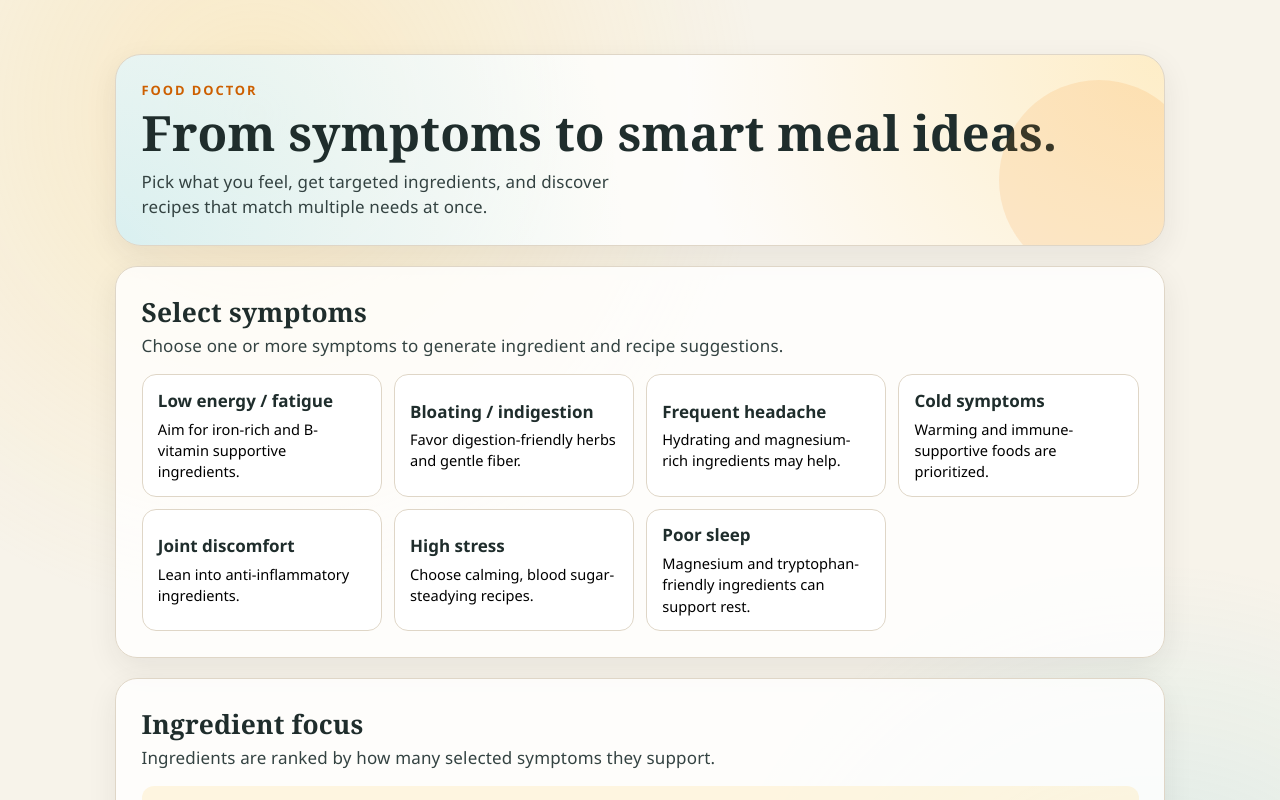
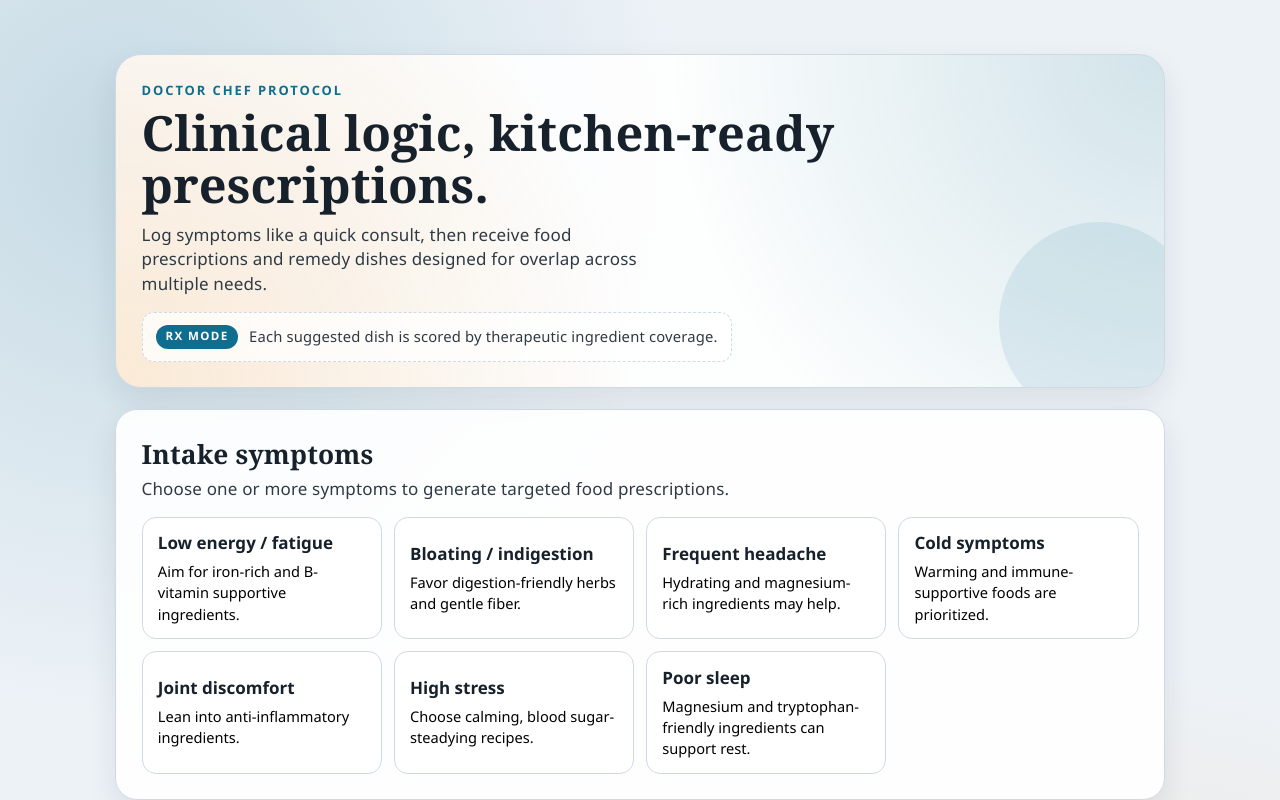
Before and after one commit to pushittothecloud/food-doctor, a React (Vite) app: page / in a window 1280 px wide. Shown: the top 800 px of the page. Built offline with nearby package versions, Linux system fonts and the light colour scheme.

Commit message:
Apply Doctor Chef clinical-chef theme

```diff
--- a/src/App.css
+++ b/src/App.css
@@ -13,8 +13,8 @@
   border-radius: 26px;
   padding: clamp(1.4rem, 2vw, 2rem);
   background:
-    radial-gradient(circle at 100% 0%, rgba(255, 209, 102, 0.35), transparent 45%),
-    radial-gradient(circle at 0% 100%, rgba(76, 195, 217, 0.2), transparent 48%),
+    radial-gradient(circle at 100% 0%, rgba(15, 109, 143, 0.18), transparent 45%),
+    radial-gradient(circle at 0% 100%, rgba(245, 159, 58, 0.2), transparent 48%),
     var(--panel-bg);
   box-shadow: var(--soft-shadow);
   overflow: hidden;
@@ -28,7 +28,7 @@
   width: 200px;
   height: 200px;
   border-radius: 50%;
-  background: rgba(247, 127, 0, 0.12);
+  background: rgba(15, 109, 143, 0.1);
 }
 
 .eyebrow {
@@ -42,6 +42,31 @@
 
 .hero-copy {
   max-width: 52ch;
+}
+
+.hero-note {
+  margin-top: 0.9rem;
+  padding: 0.7rem 0.8rem;
+  border-radius: 12px;
+  border: 1px dashed var(--panel-border);
+  display: inline-flex;
+  gap: 0.65rem;
+  align-items: center;
+  background: rgba(255, 255, 255, 0.75);
+}
+
+.hero-note p {
+  font-size: 0.87rem;
+}
+
+.rx-tag {
+  font-size: 0.68rem;
+  font-weight: 800;
+  letter-spacing: 0.12em;
+  border-radius: 999px;
+  color: #ffffff;
+  background: var(--accent-strong);
+  padding: 0.22rem 0.55rem;
 }
 
 .panel {
@@ -85,7 +110,7 @@
 
 .symptom-chip.is-selected {
   border-color: var(--accent-strong);
-  background: linear-gradient(160deg, rgba(247, 127, 0, 0.12), rgba(76, 195, 217, 0.09));
+  background: linear-gradient(160deg, rgba(15, 109, 143, 0.14), rgba(245, 159, 58, 0.1));
 }
 
 .symptom-title {
@@ -125,8 +150,8 @@
 }
 
 .score-pill {
-  background: rgba(76, 195, 217, 0.18);
-  color: #005f6b;
+  background: rgba(15, 109, 143, 0.17);
+  color: #0c5a76;
   border-radius: 999px;
   padding: 0.25rem 0.6rem;
   font-size: 0.78rem;
@@ -163,6 +188,15 @@
   font-size: 1.1rem;
 }
 
+.rx-line {
+  margin: 0;
+  color: var(--accent-strong);
+  letter-spacing: 0.12em;
+  font-size: 0.68rem;
+  text-transform: uppercase;
+  font-weight: 800;
+}
+
 .recipe-description,
 .recipe-time {
   margin: 0;
@@ -190,11 +224,11 @@
 
 .mini-chip,
 .symptom-count {
-  background: rgba(247, 127, 0, 0.15);
+  background: rgba(245, 159, 58, 0.2);
   border-radius: 999px;
   padding: 0.2rem 0.55rem;
   font-size: 0.75rem;
-  color: #8f4100;
+  color: #8a4f0f;
   font-weight: 600;
   width: fit-content;
 }
@@ -211,7 +245,7 @@
   margin: 0;
   padding: 0.8rem;
   border-radius: 12px;
-  background: rgba(255, 209, 102, 0.18);
+  background: rgba(15, 109, 143, 0.12);
 }
 
 @keyframes rise {
--- a/src/App.tsx
+++ b/src/App.tsx
@@ -32,12 +32,16 @@ function App() {
   return (
     <main className="app-shell">
       <header className="hero">
-        <p className="eyebrow">Food Doctor</p>
-        <h1>From symptoms to smart meal ideas.</h1>
+        <p className="eyebrow">Doctor Chef Protocol</p>
+        <h1>Clinical logic, kitchen-ready prescriptions.</h1>
         <p className="hero-copy">
-          Pick what you feel, get targeted ingredients, and discover recipes that
-          match multiple needs at once.
+          Log symptoms like a quick consult, then receive food prescriptions and
+          remedy dishes designed for overlap across multiple needs.
         </p>
+        <div className="hero-note">
+          <span className="rx-tag">RX MODE</span>
+          <p>Each suggested dish is scored by therapeutic ingredient coverage.</p>
+        </div>
       </header>
 
       <SymptomPicker
@@ -48,9 +52,9 @@ function App() {
 
       <section className="panel">
         <div className="panel-heading">
-          <h2>Ingredient focus</h2>
+          <h2>Prescription ingredients</h2>
           <p>
-            Ingredients are ranked by how many selected symptoms they support.
+            Ingredients are ranked by how many selected symptoms they can support.
           </p>
         </div>
         {ingredientRecommendations.length === 0 ? (
@@ -74,8 +78,8 @@ function App() {
 
       <section className="panel">
         <div className="panel-heading">
-          <h2>Recipe suggestions</h2>
-          <p>Recipes are scored by ingredient overlap and symptom coverage.</p>
+          <h2>Remedy dish suggestions</h2>
+          <p>Dishes are scored by ingredient overlap and symptom coverage.</p>
         </div>
         {recipeRecommendations.length === 0 ? (
           <p className="empty-state">
--- a/src/components/RecipeCard.tsx
+++ b/src/components/RecipeCard.tsx
@@ -6,17 +6,21 @@ interface RecipeCardProps {
 
 export function RecipeCard({ recommendation }: RecipeCardProps) {
   const { recipe, matchedIngredients, matchedSymptoms, score } = recommendation
+  const protocolCode = recipe.id.slice(0, 3).toUpperCase()
 
   return (
     <article className="recipe-card">
       <div className="recipe-top">
-        <h3>{recipe.name}</h3>
-        <span className="score-pill">Match score {score}</span>
+        <div>
+          <p className="rx-line">Rx: {protocolCode}</p>
+          <h3>{recipe.name}</h3>
+        </div>
+        <span className="score-pill">Clinical fit {score}</span>
       </div>
       <p className="recipe-description">{recipe.description}</p>
-      <p className="recipe-time">Time: {recipe.time}</p>
+      <p className="recipe-time">Kitchen time: {recipe.time}</p>
       <div className="meta-row">
-        <span className="meta-label">Matched ingredients</span>
+        <span className="meta-label">Prescribed ingredients</span>
         <div className="mini-chips">
           {matchedIngredients.map((ingredient) => (
             <span key={ingredient} className="mini-chip">
@@ -26,9 +30,10 @@ export function RecipeCard({ recommendation }: RecipeCardProps) {
         </div>
       </div>
       <div className="meta-row">
-        <span className="meta-label">Covers symptoms</span>
+        <span className="meta-label">Symptoms covered</span>
         <span className="symptom-count">{matchedSymptoms.length}</span>
       </div>
+      <p className="meta-label">Preparation protocol</p>
       <ol className="directions">
         {recipe.directions.map((step) => (
           <li key={step}>{step}</li>
--- a/src/components/SymptomPicker.tsx
+++ b/src/components/SymptomPicker.tsx
@@ -14,8 +14,8 @@ export function SymptomPicker({
   return (
     <section className="panel">
       <div className="panel-heading">
-        <h2>Select symptoms</h2>
-        <p>Choose one or more symptoms to generate ingredient and recipe suggestions.</p>
+        <h2>Intake symptoms</h2>
+        <p>Choose one or more symptoms to generate targeted food prescriptions.</p>
       </div>
       <div className="chip-grid">
         {symptoms.map((symptom) => {
--- a/src/index.css
+++ b/src/index.css
@@ -1,13 +1,13 @@
 :root {
-  --ink: #344342;
-  --ink-dark: #1f2d2c;
-  --ink-soft: #5f6f6e;
-  --canvas: #f7f3ea;
-  --panel-bg: rgba(255, 255, 255, 0.8);
-  --panel-border: #dfd6c7;
-  --accent-strong: #cd5f00;
-  --accent-soft: #4cc3d9;
-  --soft-shadow: 0 10px 30px rgba(37, 44, 43, 0.08);
+  --ink: #2f3a45;
+  --ink-dark: #17212b;
+  --ink-soft: #5b6a79;
+  --canvas: #edf2f7;
+  --panel-bg: rgba(255, 255, 255, 0.9);
+  --panel-border: #cfd9e4;
+  --accent-strong: #0f6d8f;
+  --accent-soft: #f59f3a;
+  --soft-shadow: 0 12px 30px rgba(23, 33, 43, 0.09);
 
   --sans: 'Manrope', 'Segoe UI', sans-serif;
   --heading: 'Fraunces', Georgia, serif;
@@ -30,8 +30,8 @@ body {
   margin: 0;
   min-height: 100vh;
   background:
-    radial-gradient(circle at 20% 10%, rgba(255, 209, 102, 0.28), transparent 35%),
-    radial-gradient(circle at 90% 90%, rgba(76, 195, 217, 0.2), transparent 30%),
+    radial-gradient(circle at 10% 12%, rgba(15, 109, 143, 0.18), transparent 35%),
+    radial-gradient(circle at 88% 90%, rgba(245, 159, 58, 0.18), transparent 30%),
     var(--canvas);
 }
 
```
